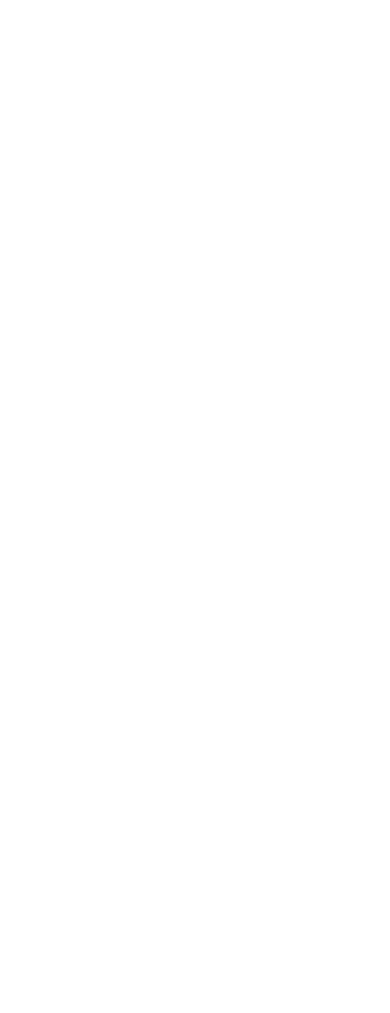
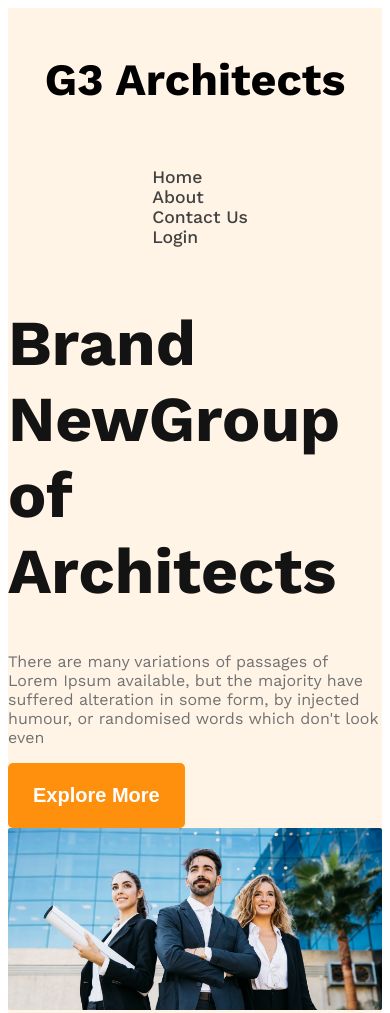
Before and after one commit to sahmsec/g3-architect-website, a plain HTML site: page index.html in a window 390 px wide. Shown: the top 1013 px of the page. Before the commit the page ends 844 px from the top, so only its background shows below. Drawn offline with nearby package versions, Linux system fonts and the light colour scheme.

Commit message:
added responsiveness for nav

```diff
--- a/CSS/style.css
+++ b/CSS/style.css
@@ -6,3 +6,92 @@
   font-weight: 400;
   font-style: normal;
 }
+
+/* global styles */
+
+/* *{
+    margin: 0;
+    padding: 0;
+} */
+
+/* shared styles */
+.display-flex{
+    display: flex;
+}
+
+.dark01{
+    color: #131313;
+}
+
+.dark02{
+    color: #424242;
+}
+
+.dark03{
+    color: #727272;
+}
+
+.bg-light{
+    background-color: rgba(255, 144, 14, 0.1);
+}
+
+.btn-primary{
+    background-color: #FF900E;
+    color: #FFFFFF;
+    border: none;
+    padding: 21px 25px;
+    border-radius: 5px;
+    font-size: 1.25rem;
+    font-weight: 600;
+    cursor: pointer;
+}
+/*header  styles*/
+
+.navbar{
+    align-items: center;
+    justify-content: space-between;
+}
+
+.navbar, .banner{
+    max-width: 1440px;
+    margin: 0 auto;
+}
+
+.nav-item{
+    list-style: none;
+    margin-right: 30px;
+    font-weight: 500;
+    font-size: 1.1rem;
+
+}
+
+.nav-link{
+    text-decoration: none;
+}
+
+.brand{
+    font-weight: 700;
+    font-size: 2.8rem;
+
+}
+/* banner styles */
+.banner-content{
+    max-width: 862px;
+    margin: 0 auto;
+}
+.banner-title{
+    font-weight: bold;
+    font-size: 4rem;
+}
+.banner-image{
+    width: 100%;
+}
+
+
+/* responsive media query */
+
+@media screen and (max-width: 576px){
+    .navbar, .nav-links{
+        flex-direction: column;
+    }
+}
--- a/index.html
+++ b/index.html
@@ -1,11 +1,42 @@
 <!DOCTYPE html>
 <html lang="en">
+
 <head class=".font-work-sans">
     <meta charset="UTF-8">
     <meta name="viewport" content="width=device-width, initial-scale=1.0">
     <title>G3-Architect Website</title>
+    <link rel="stylesheet" href="CSS/style.css">
 </head>
-<body>
+
+<body class="font-work-sans">
+
+    <header class="bg-light">
+        <nav class="navbar display-flex">
+            <h3 class="brand">G3 Architects</h3>
+            <ul class="nav-links display-flex">
+                <!-- li.nav-item*4>a.nav-link -->
+                <li class="nav-item"><a href="" class="nav-link dark02">Home</a></li>
+                <li class="nav-item"><a href="" class="nav-link dark02">About</a></li>
+                <li class="nav-item"><a href="" class="nav-link dark02">Contact Us</a></li>
+                <li class="nav-item"><a href="" class="nav-link dark02">Login</a></li>
+            </ul>
+
+        </nav>
+
+        <div class="banner">
+            <div class="banner-content">
+                <h1 class="banner-title dark01">Brand NewGroup of Architects</h1>
+                <p class="banner-description dark03">
+                    There are many variations of passages of Lorem Ipsum available, but
+                    the majority have suffered alteration in some form, by injected humour, or randomised words which
+                    don't look even
+                </p>
+                <button class="btn-primary">Explore More</button>
+            </div>
+            <img src="./images/banner.png" alt="main banner image" class="banner-image">
+        </div>
+    </header>
 
 </body>
+
 </html>
```
